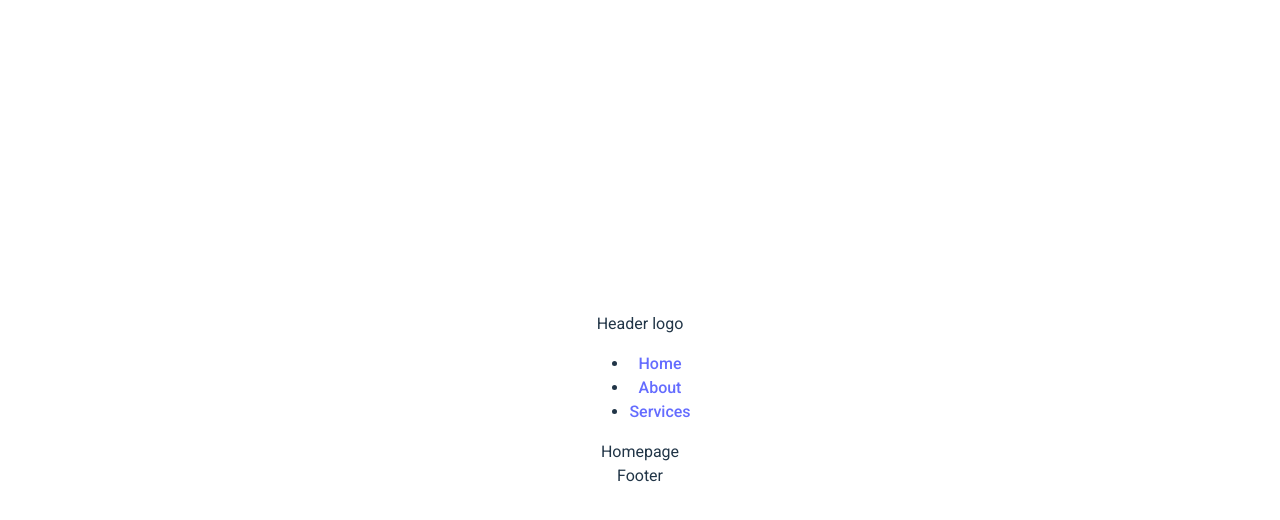
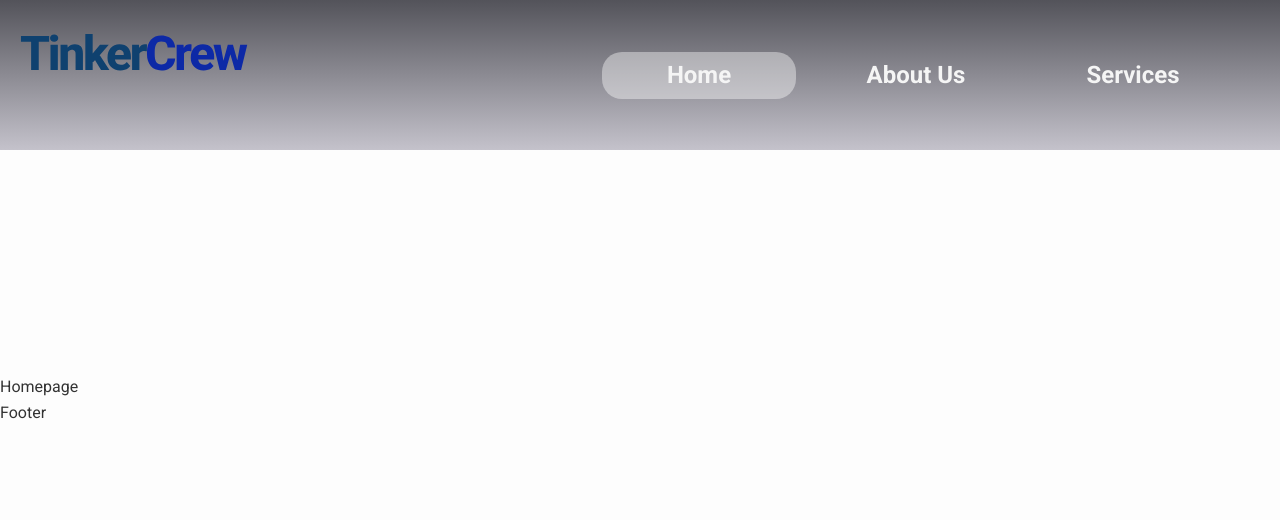
Before and after one commit to khamtruong1114/TinkerCrew, a React (Vite) app: page /homepage in a window 1280 px wide. Shown: the top 520 px of the page. Built offline with nearby package versions, Linux system fonts and the light colour scheme.

Commit message:
complete design header

```diff
--- a/package.json
+++ b/package.json
@@ -19,6 +19,7 @@
     "@eslint/js": "^9.22.0",
     "@types/react": "^19.0.10",
     "@types/react-dom": "^19.0.4",
+    "@types/styled-components": "^5.1.34",
     "@vitejs/plugin-react": "^4.3.4",
     "eslint": "^9.22.0",
     "eslint-plugin-react-hooks": "^5.2.0",
--- a/src/App.css
+++ b/src/App.css
@@ -1,13 +1,5 @@
 @import url("https://fonts.googleapis.com/css2?family=Roboto:ital,wght@0,100..900;1,100..900&display=swap");
 
-#root {
-  max-width: 1280px;
-  margin: 0 auto;
-  padding: 2rem;
-  text-align: center;
+body {
+  font-family: "Roboto", sans-serif;
 }
-
-body {
-  margin: 0;
-  font-family: Roboto, sans-serif;
-}
--- a/src/App.tsx
+++ b/src/App.tsx
@@ -4,9 +4,12 @@ import Homepage from "./pages/Homepage";
 import Services from "./pages/Services";
 import About from "./pages/About";
 import AppLayout from "./layout/AppLayout";
+import GlobalStyle from "./styles/GlobalStyle.tsx";
 
 function App() {
   return (
+    <>
+      <GlobalStyle />
       <BrowserRouter>
         <Routes>
           <Route element={<AppLayout />}>
@@ -17,6 +20,7 @@ function App() {
           </Route>
         </Routes>
       </BrowserRouter>
+    </>
   );
 }
 
--- a/src/components/Header.tsx
+++ b/src/components/Header.tsx
@@ -1,10 +1,33 @@
 import PageNav from "./PageNav";
+import Logo from "../assets/TinkerCrew.svg";
+import styled from "styled-components";
+import { NavLink } from "react-router-dom";
+
+const HeaderStyled = styled.div`
+  display: flex;
+  justify-content: space-between;
+  align-items: center;
+  background: linear-gradient(to bottom, #53535a, #c4c2cb);
+  padding: 20px;
+  height: 110px;
+  position: fixed;
+  top: 0;
+  left: 0;
+  right: 0;
+  z-index: 100;
+`;
+
+const LogoStyled = styled.img`
+  margin-left: 20px 20px;
+`;
 
 export default function Header() {
   return (
-    <div className="">
-      Header logo
+    <HeaderStyled>
+      <NavLink to="/homepage">
+        <LogoStyled src={Logo} alt="tinkercrew" />
+      </NavLink>
       <PageNav />
-    </div>
+    </HeaderStyled>
   );
 }
--- a/src/components/PageNav.tsx
+++ b/src/components/PageNav.tsx
@@ -1,19 +1,57 @@
 import { NavLink } from "react-router-dom";
+import styled from "styled-components";
+
+const PageNavStyle = styled.div`
+  display: flex;
+  min-width: 628px;
+  height: 47px;
+  justify-content: space-between;
+  margin-right: 30px;
+`;
+
+const PageItems = styled(NavLink)`
+  display: inline-flex;
+  justify-content: center;
+  align-items: center;
+
+  border: none;
+  border-radius: 5px;
+  width: 194px;
+  height: 47px;
+
+  font-weight: bold;
+  font-size: 24px;
+  color: whitesmoke;
+  text-decoration: none;
+
+  outline: none;
+  cursor: pointer;
+  transition: border-radius 0.3s ease, background-color 0.5s ease;
+
+  &.active {
+    background-color: rgba(255, 255, 255, 0.4);
+    border-radius: 20px;
+  }
+  &:hover {
+    background-color: rgba(255, 255, 255, 0.4);
+    border-radius: 20px;
+    color: white;
+  }
+`;
 
 export default function PageNav() {
   return (
     <nav>
-      <ul>
-        <li>
-          <NavLink to="/homepage">Home</NavLink>
-        </li>
-        <li>
-          <NavLink to="/about">About</NavLink>
-        </li>
-        <li>
-          <NavLink to="/services">Services</NavLink>
-        </li>
-      </ul>
+      <PageNavStyle>
+        <PageItems
+          to="/homepage"
+          className={({ isActive }) => (isActive ? "active" : "")}
+        >
+          Home
+        </PageItems>
+        <PageItems to="/about">About Us</PageItems>
+        <PageItems to="/services">Services</PageItems>
+      </PageNavStyle>
     </nav>
   );
 }
--- /dev/null
+++ b/src/styles/GlobalStyle.tsx
@@ -0,0 +1,32 @@
+import { createGlobalStyle } from "styled-components";
+
+const GlobalStyle = createGlobalStyle`
+
+
+  html {
+    font-size: 16px;
+    box-sizing: border-box;
+    scroll-behavior: smooth;
+  }
+
+  body {
+    margin: 0;
+    background-color: #fdfdfd;
+    color: #333;
+    line-height: 1.6;
+    height: 100vh;
+    width: 100vw;
+  }
+
+  a {
+    text-decoration: none;
+    color: inherit;
+  }
+
+  ul {
+    list-style: none;
+  }
+
+`;
+
+export default GlobalStyle;
```
Also changed, not shown: src/assets/TinkerCrew.svg (added), 1 other file (tests, documents, lock files or other folders). Lines whose indentation alone changed are shown as unchanged.
